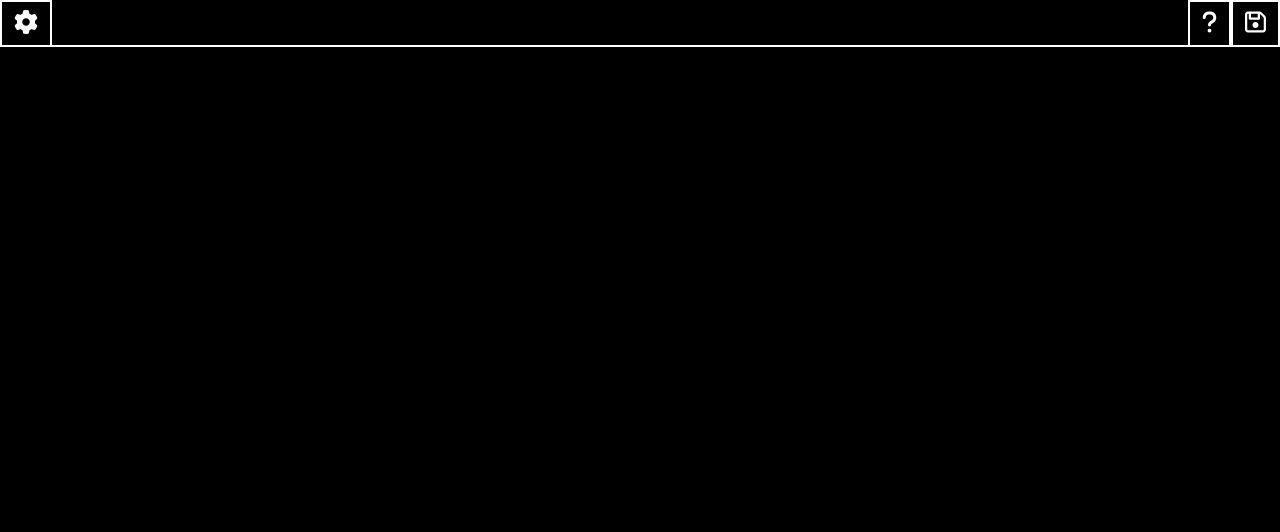
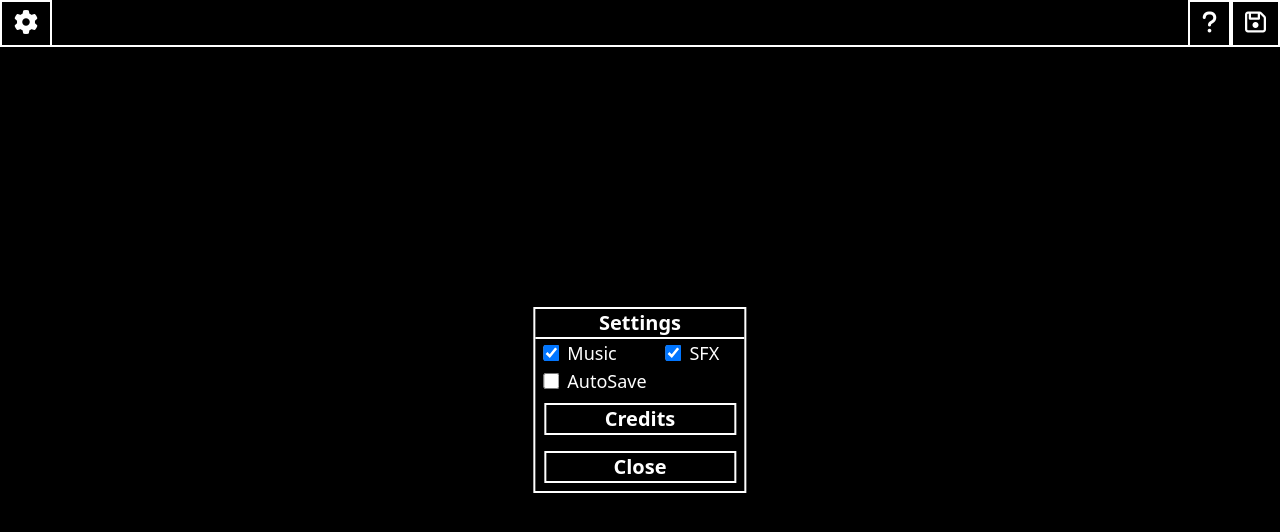
Before and after one commit to TahaMajlesi/Daddy-Crime, a website: page index.html in a window 1280 px wide. Both pictures are taken after a click on the button 26 px from the left and 22 px from the top of the page. Drawn offline with nearby package versions, Linux system fonts and the light colour scheme.

Commit message:
Settings Position fixed

```diff
--- a/index.html
+++ b/index.html
@@ -36,8 +36,7 @@
             <!-- Save Button End -->
         </div>
         <!-- TabBar End -->
-        <div class="w-2/12 mx-auto my-auto z-50 bg-black hidden flex-col text-white border-white border-2"
-            id="Setting-Window">
+        <div class="w-2/12 z-50 bg-black hidden flex-col text-white border-white border-2" id="Setting-Window">
             <p class="text-xl font-semibold w-full justify-center flex border-b-2 border-white">Settings</p>
             <div class="w-full flex justify-between">
                 <div class="w-5/12 flex items-center">
@@ -62,6 +61,7 @@
             <button class="w-11/12 mx-auto my-2 flex justify-center border-2 border-white text-xl font-semibold"
                 id="CloseSettings">Close</button>
         </div>
+        <!-- Dialogue Box  -->
         <p id="Script" class=""></p>
     </div>
     <!-- CutScene Screen End -->
--- a/scripts/General/settings.js
+++ b/scripts/General/settings.js
@@ -1,3 +1,28 @@
 $(document).ready(function() {
 
+    $("#Setting-Window").css({
+        position: "absolute",
+        top: "50%",
+        left: "50%",
+        transform: "translate(-50%, -50%)"
+    })
+
+
+    $("#Setting-Btn").on("click", function() {
+        if ($("#Setting-Window").hasClass("hidden")) {
+            $("#Setting-Window").removeClass("hidden");
+            $("#Setting-Window").addClass("flex");
+        } else {
+            $("#Setting-Window").addClass("hidden");
+            $("#Setting-Window").removeClass("flex");
+        }
+    })
+
+    $("#CloseSettings").on("click", function() {
+        $("#Setting-Window").addClass("hidden");
+        $("#Setting-Window").removeClass("flex");
+    })
+
+
+
 })
```
Also changed, not shown: src/output.css.
